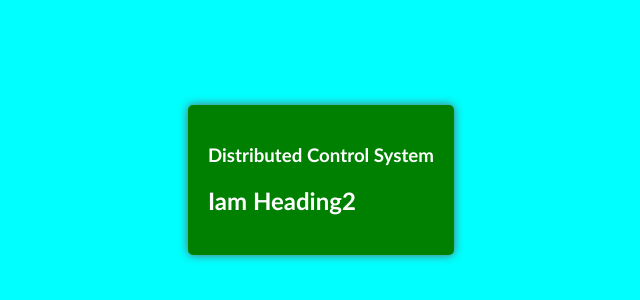
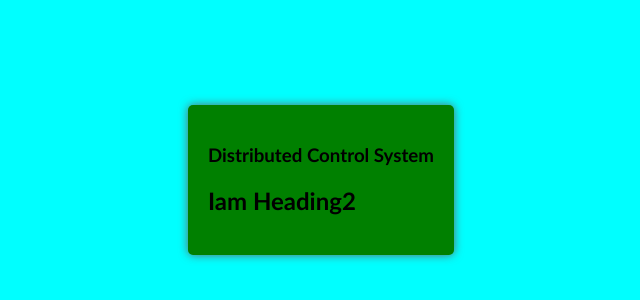
Before and after one commit to pullaiah-hash/10-12-22, a plain HTML site: page index.html in a window 1280 px wide. Shown: the part 228-528 px from the top of the page, without its empty margins (319-959 px from the left). Drawn offline with Linux system fonts and the light colour scheme.

Commit message:
changed text color to black

```diff
--- a/index.html
+++ b/index.html
@@ -22,7 +22,7 @@ padding: 20px;
 background-color: green;
 border-radius: 5px;
 box-shadow:  0 0 10px rgba(100,100,100,1);
-color: #fff;
+color: black;
         }
     </style>
 </head>
```
Also changed, not shown: 1 other file.
